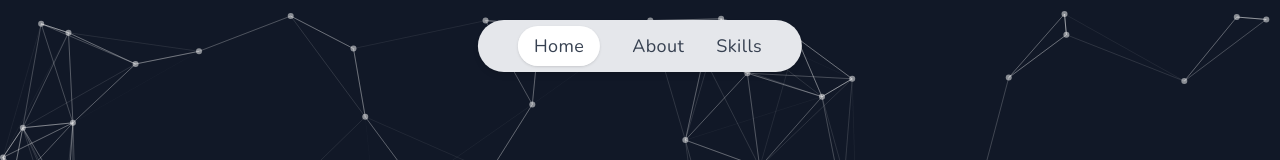
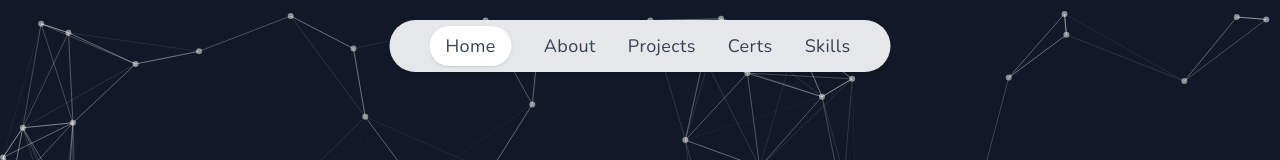
Before and after one commit to andrewmcl6081/portfolio, a Next.js app: page / in a window 1280 px wide. Shown: the top 160 px of the page. Built offline with nearby package versions, Linux system fonts and the light colour scheme.

Commit message:
Styling adjustments

```diff
--- a/src/components/About.jsx
+++ b/src/components/About.jsx
@@ -47,7 +47,7 @@ const About = () => {
   );
 
   return (
-    <div id="about" className="w-full md:h-screen flex flex-col items-center py-16 px-4">
+    <div id="about" className="w-full md:h-screen flex flex-col items-center py-8 px-4">
       {/* Vertical Line */}
       <div className="bg-gray-200 w-1 h-16 rounded-full mb-8 dark:bg-opacity-60"/>
 
--- a/src/components/Navbar.jsx
+++ b/src/components/Navbar.jsx
@@ -13,6 +13,8 @@ const Navbar = () => {
   const navLinks = [
     { displayName: "Home", name: "home", href: "#home" },
     { displayName: "About", name: "about", href: "#about" },
+    { displayName: "Projects", name: "projects", href: "#projects" },
+    { displayName: "Certs", name: "certs", href: "#certs"},
     { displayName: "Skills", name: "skills", href: "#skills" },
   ];
 
--- a/src/components/Skills.jsx
+++ b/src/components/Skills.jsx
@@ -4,7 +4,7 @@ import toolsData from "@/data/toolsData";
 
 const Skills = () => {
   return (
-    <div id="skills" className="w-full lg:h-screen p-4">
+    <div id="skills" className="w-full lg:h-screen px-4 py-8">
       <div className="max-w-[1240px] mx-auto flex flex-col justify-center h-full">
         <p className="text-xl tracking-widest uppercase text-[#9a4ce7]">
           Skills
```
